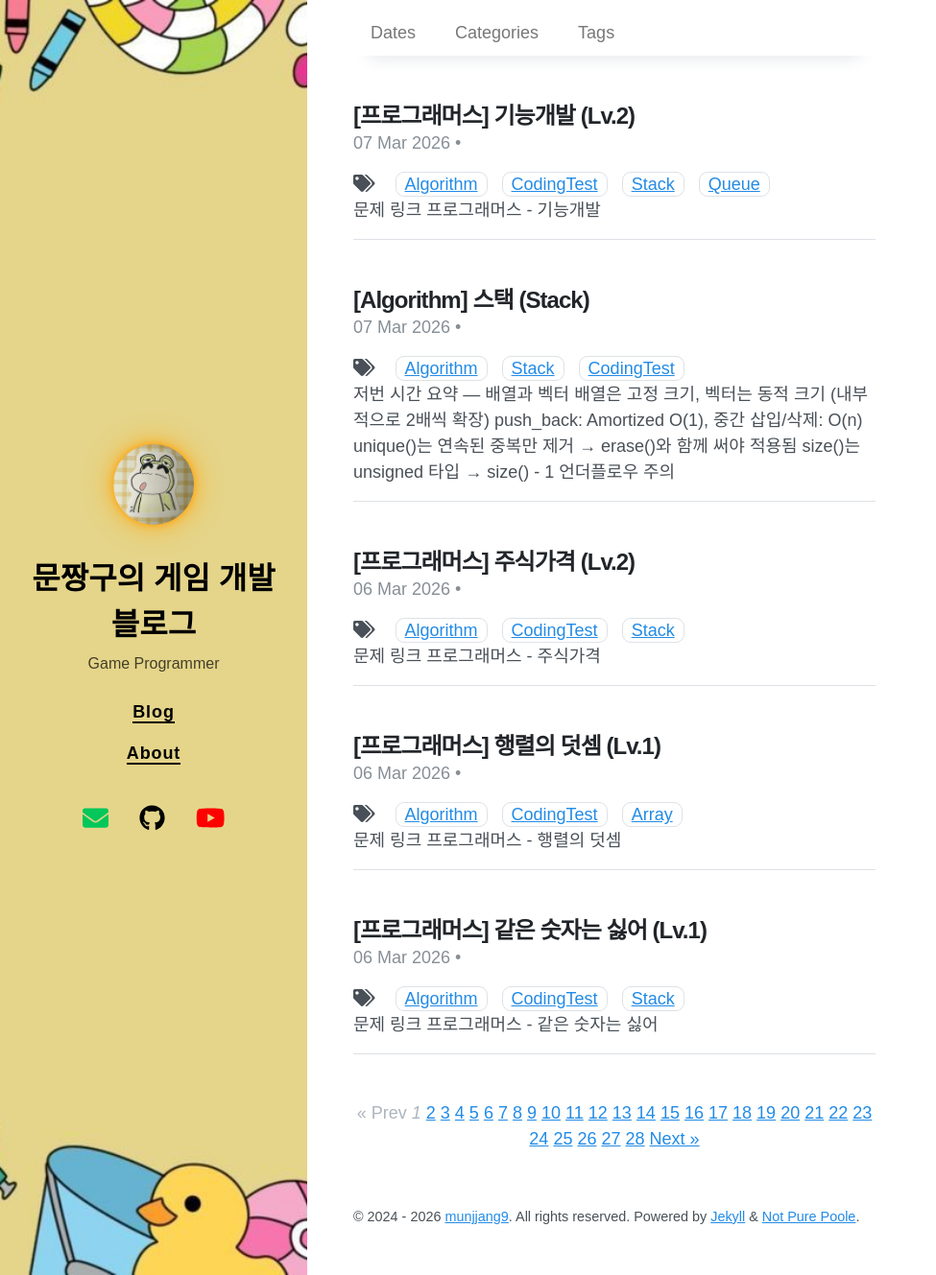
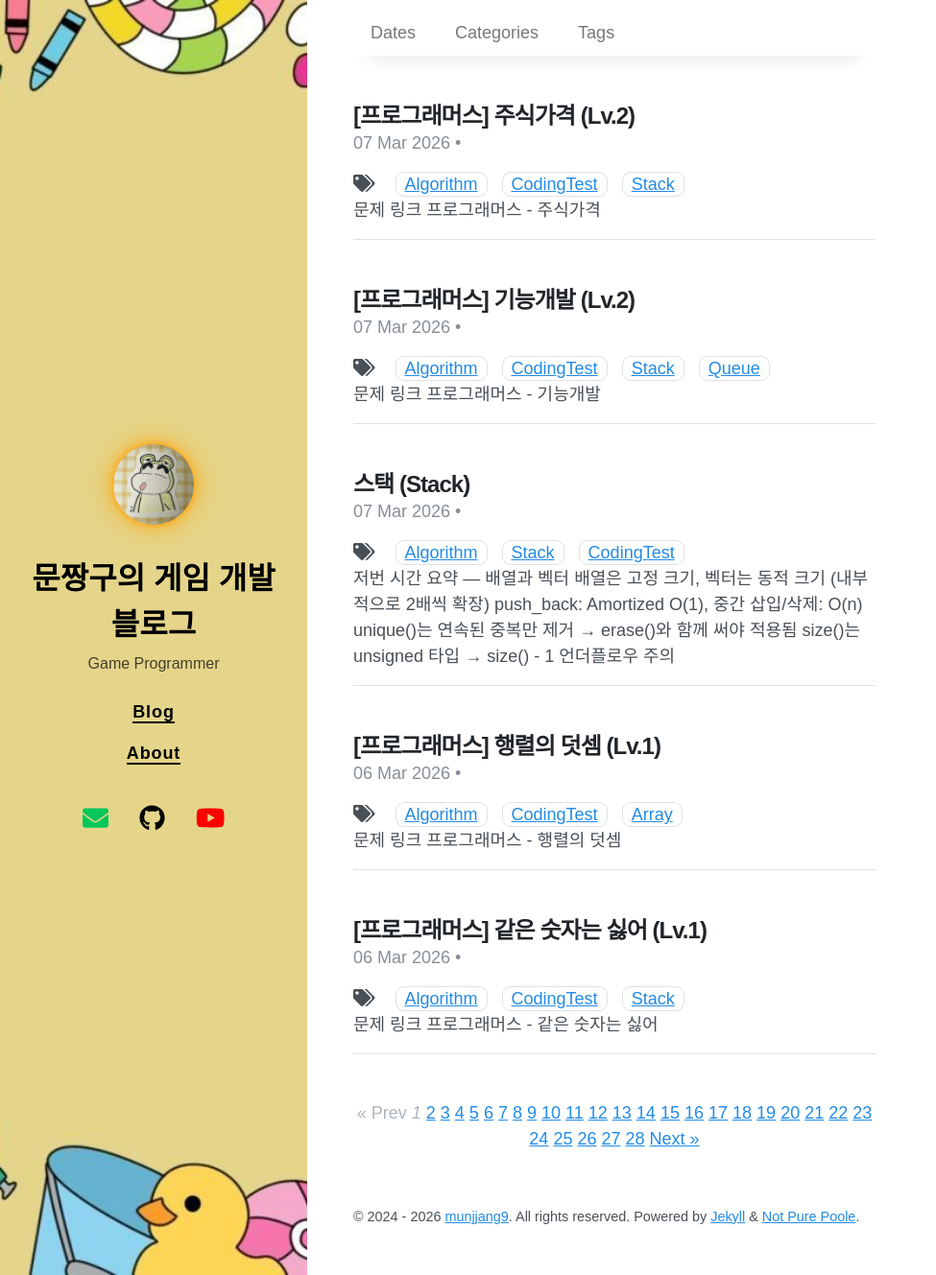
Before and after one commit to munjjang9/munjjang9.github.io, a Jekyll site: the page built from index.html, in a window 1280 px wide and 1329 px high. Shown: the whole window at 96% size, without its empty margins (0-975 px from the left). Built offline with Jekyll 4.4.1, drawn with Linux system fonts in a browser that asks for light colours; nearby versions of some CDN libraries; the list of posts is cut into pages by our own code.

Commit message:
시간 및 제목 변경

```diff
--- a/_posts/2026-03-07-Stack.md
+++ b/_posts/2026-03-07-Stack.md
@@ -1,6 +1,6 @@
 ---
 layout: post
-title: "[Algorithm] 스택 (Stack)"
+title: 스택 (Stack)
 author: munjjang9
 tags: [Algorithm, Stack, CodingTest]
 date: 2026-03-07 15:50 +0900
```
Also changed, not shown: _posts/2026-03-07-PS-주식가격.md (+1 -1 lines).
